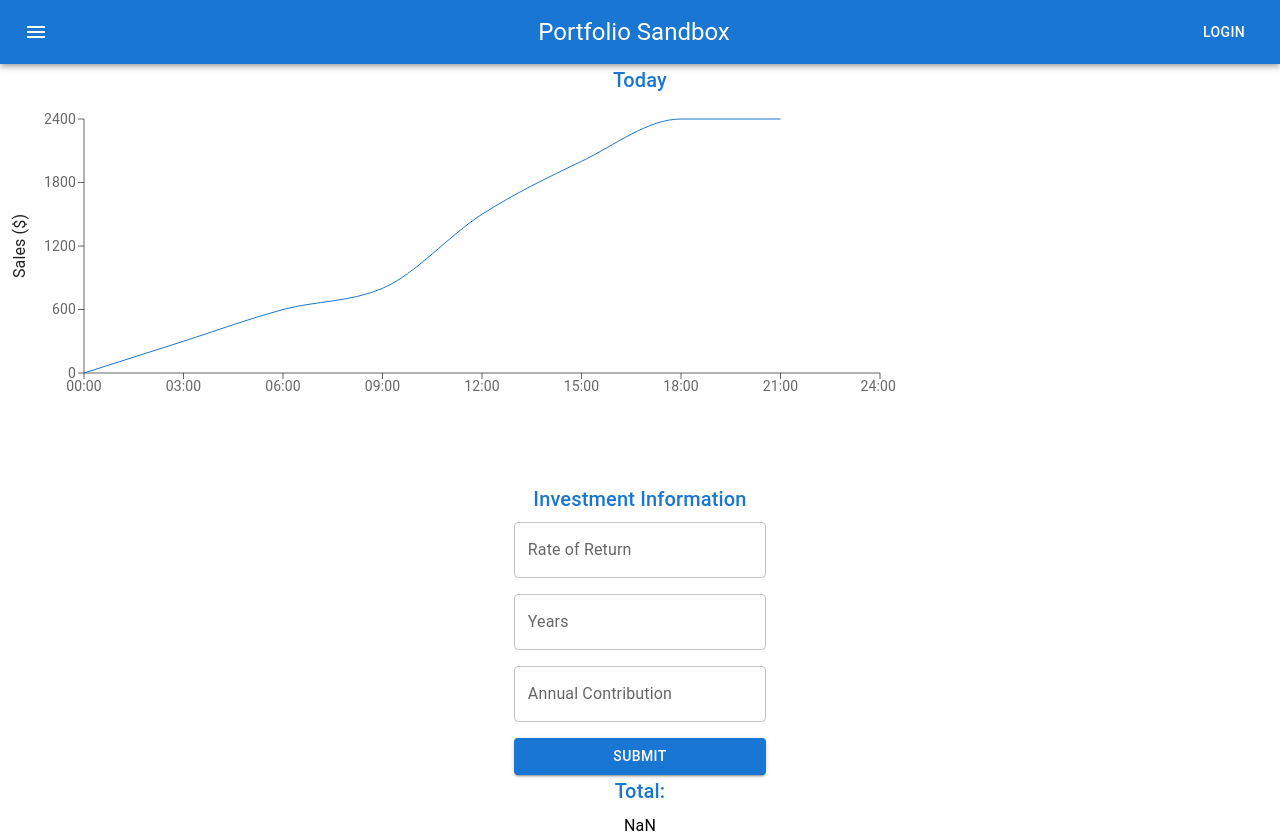
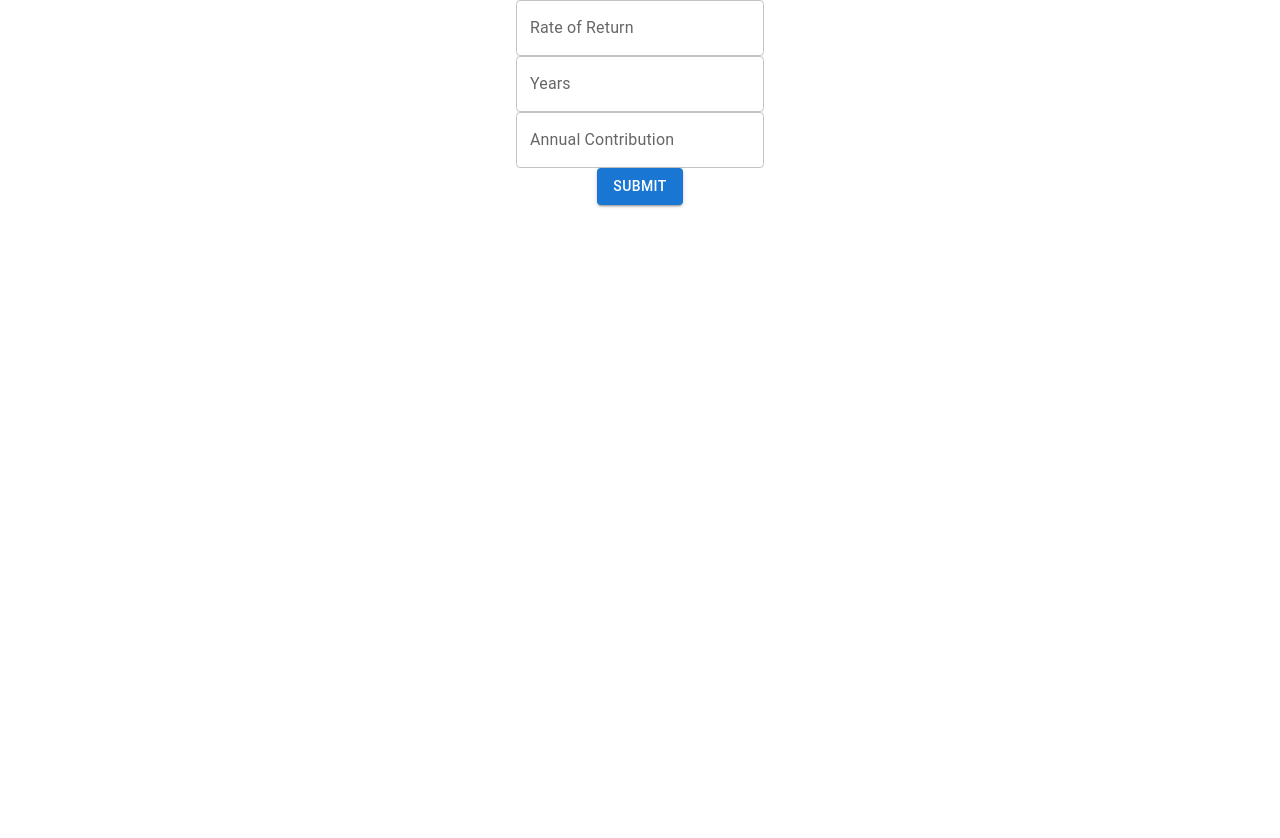
Before and after one commit to seanaroche/investment-calculator-2.0, a React (Create React App) app in the folder investment-calculator/: page / in a window 1280 px wide. After the commit the page ends 800 px from the top, so only its background shows below. Built offline with nearby package versions, Linux system fonts and the light colour scheme.

Commit message:
Commit 10_4

```diff
--- a/investment-calculator/src/App.js
+++ b/investment-calculator/src/App.js
@@ -2,15 +2,9 @@ import logo from './logo.svg';
 import './App.css';
 import Button from '@mui/material/Button';
 import Input from '@mui/material/Input';
-import { Box, TextField } from '@mui/material';
-import MuiAppBar from '@mui/material/AppBar'
+import { TextField } from '@mui/material';
+import { Box } from '@mui/material';
 import { React, useState } from 'react';
-import styled from '@emotion/styled';
-import Typography from '@mui/material/Typography';
-import Investments from './Investment';
-import Bar from './Bar';
-import Graph from './Graph'
-
 
 const initialValues = {
   ror: "",
@@ -33,31 +27,75 @@ function App() {
     console.log(values.years);
     console.log(values.ror);
     console.log(values.contribution);
-    let total = 0;
-    for (let i = 1; i <= values.years; i++) {
-      total += values.contribution;
+    var total = 0;
+    var annualContribution = parseInt(values.contribution);
+    var numOfYears = parseInt(values.years);
+    var rate = parseFloat(values.ror);
+    console.log("parsed contribution: " + annualContribution);
+    console.log("parsed years: " + numOfYears);
+    console.log("parsed ror: " + rate);
+    for (let i = 1; i <= numOfYears; i++) {
+      total += annualContribution;
       console.log("total after adding contribution in year" + i + ": " + total);
-      total += total * (values.ror);
+      total += total * rate;
       console.log("total after rate of return in year" + i + ": " + total);
-      //console.log("Total after year " + i + " " + total);
+      console.log("Total after year " + i + " " + total);
     }
     console.log(total);
   }
 
   return (
       <div className="App">
-        <Bar />
-        <Graph />
-        <Box
-          sx={{
-            marginTop: 10,
-            display: 'flex',
-            flexDirection: 'column',
-            alignItems: 'center',
-          }}
-        >
-          <Investments />
-
+        <Box>
+          <div>
+            <TextField
+              name="ror"
+              label="Rate of Return"
+              variant="outlined"
+              //type="number"
+              value={values.ror}
+              onChange={handleChange}
+               />
+          </div>
+          <div>
+            <TextField
+              name="years"
+              label="Years"
+              variant="outlined"
+              //type="number"
+              onChange={handleChange}
+              value={values.years} />
+          </div>
+          <div>
+            <TextField
+              name="contribution"
+              label="Annual Contribution"
+              variant="outlined"
+              //type="number"
+              onChange={handleChange}
+              value={values.contribution} />
+          </div>
+          <div>
+            <Button onClick={handleSubmit} variant="contained">Submit</Button>
+          </div>
+          {/* <div>
+            <TextField id="outlined-basic" label="Year 3 Contribution" variant="outlined" />
+          </div>
+          <div>
+            <TextField id="outlined-basic" label="Year 4 Contribution" variant="outlined" />
+          </div>
+          <div>
+            <TextField id="outlined-basic" label="Year 5 Contribution" variant="outlined" />
+          </div>
+          <div>
+            <TextField id="outlined-basic" label="Year 6 Contribution" variant="outlined" />
+          </div>
+          <div>
+            <TextField id="outlined-basic" label="Year 7 Contribution" variant="outlined" />
+          </div>
+          <div>
+            <TextField id="outlined-basic" label="Year 8 Contribution" variant="outlined" />
+          </div> */}
         </Box>
       </div>
   );
```
